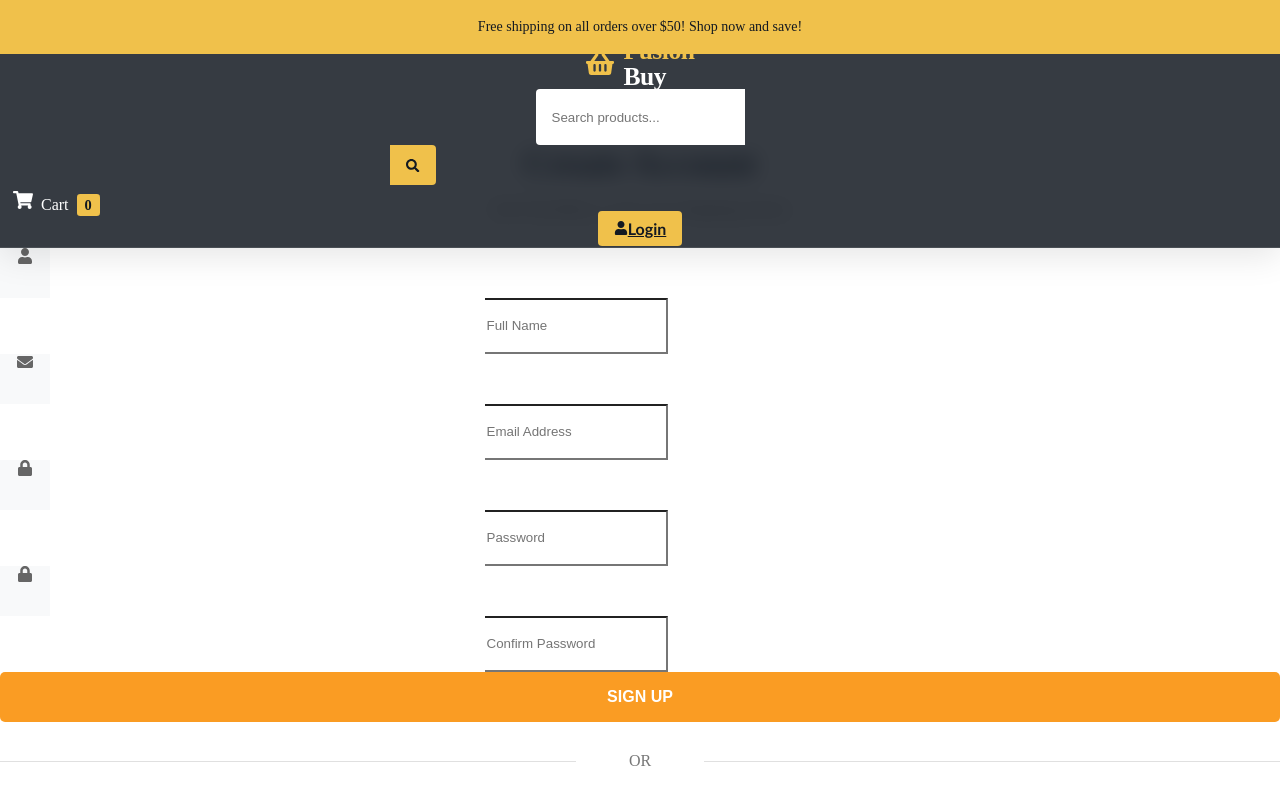
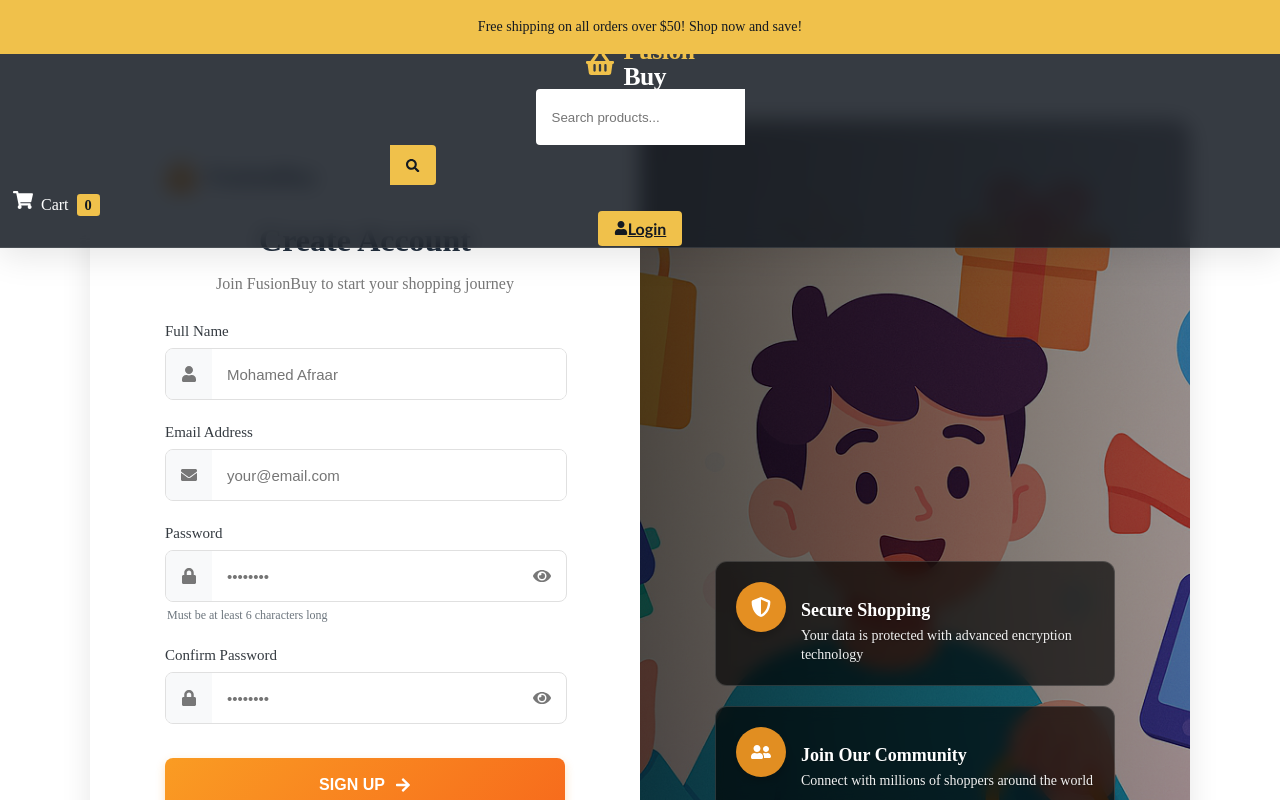
Before and after one commit to Afraar99/E-Commerce-Site, a React (Create React App) app in the folder frontend/: page /register in a window 1280 px wide. Built offline with nearby package versions, Linux system fonts and the light colour scheme; the HTML template or start-up script is replaced by a standard one.

Commit message:
feat: enhance Register page with password visibility toggle and improved styling

```diff
--- a/frontend/src/pages/Register.js
+++ b/frontend/src/pages/Register.js
@@ -12,24 +12,31 @@ import {
   FaShieldAlt,
   FaUserFriends,
   FaSignInAlt,
+  FaArrowRight,
+  FaEye,
+  FaEyeSlash,
 } from "react-icons/fa";
 
 export default function Register() {
-  const [user, setUser] = useState({
+  const [formData, setFormData] = useState({
     name: "",
     email: "",
     password: "",
     confirmPassword: "",
   });
+
+  const [showPassword, setShowPassword] = useState(false);
+  const [showConfirmPassword, setShowConfirmPassword] = useState(false);
   const [loading, setLoading] = useState(false);
   const navigate = useNavigate();
   const { register } = useContext(UserContext);
 
-  const { name, email, password, confirmPassword } = user;
+  const { name, email, password, confirmPassword } = formData;
 
-  function handleChange(e) {
-    setUser({ ...user, [e.target.name]: e.target.value });
-  }
+  const handleChange = (e) => {
+    const { name, value } = e.target;
+    setFormData({ ...formData, [name]: value });
+  };
 
   async function handleSubmit(e) {
     e.preventDefault();
@@ -41,7 +48,11 @@ export default function Register() {
 
     setLoading(true);
 
-    const result = await register({ name, email, password });
+    const result = await register({
+      name,
+      email,
+      password,
+    });
 
     setLoading(false);
 
@@ -53,35 +64,43 @@ export default function Register() {
     }
   }
 
+  const togglePasswordVisibility = () => {
+    setShowPassword(!showPassword);
+  };
+
+  const toggleConfirmPasswordVisibility = () => {
+    setShowConfirmPassword(!showConfirmPassword);
+  };
+
   return (
-    <div className="login-page-wrapper">
-      <div className="login-container">
-        {/* Left side - Registration Form */}
-        <div className="login-form-side">
-          <div className="login-form-wrapper">
-            <div className="login-logo">
-              <FaShoppingBag className="login-logo-icon" />
+    <div className="auth-container">
+      <div className="auth-wrapper">
+        <div className="auth-side auth-form-side">
+          <div className="auth-form-wrapper">
+            <div className="auth-logo">
+              <FaShoppingBag className="auth-logo-icon" />
               <span>FusionBuy</span>
             </div>
 
-            <h1 className="login-title">Create Account</h1>
-            <p className="login-subtitle">
+            <h1 className="auth-title">Create Account</h1>
+            <p className="auth-subtitle">
               Join FusionBuy to start your shopping journey
             </p>
 
-            <form onSubmit={handleSubmit}>
+            <form onSubmit={handleSubmit} className="auth-form">
               <div className="form-group">
-                <div className="input-group">
-                  <div className="input-group-prepend">
-                    <span className="input-group-text">
-                      <FaUser />
-                    </span>
+                <label htmlFor="name_field" className="form-label">
+                  Full Name
+                </label>
+                <div className="input-with-icon">
+                  <div className="input-icon-wrapper">
+                    <FaUser className="input-icon" />
                   </div>
                   <input
                     type="text"
                     id="name_field"
                     className="form-control"
-                    placeholder="Full Name"
+                    placeholder="Mohamed Afraar"
                     name="name"
                     value={name}
                     onChange={handleChange}
@@ -91,17 +110,18 @@ export default function Register() {
               </div>
 
               <div className="form-group">
-                <div className="input-group">
-                  <div className="input-group-prepend">
-                    <span className="input-group-text">
-                      <FaEnvelope />
-                    </span>
+                <label htmlFor="email_field" className="form-label">
+                  Email Address
+                </label>
+                <div className="input-with-icon">
+                  <div className="input-icon-wrapper">
+                    <FaEnvelope className="input-icon" />
                   </div>
                   <input
                     type="email"
                     id="email_field"
                     className="form-control"
-                    placeholder="Email Address"
+                    placeholder="your@email.com"
                     name="email"
                     value={email}
                     onChange={handleChange}
@@ -111,56 +131,101 @@ export default function Register() {
               </div>
 
               <div className="form-group">
-                <div className="input-group">
-                  <div className="input-group-prepend">
-                    <span className="input-group-text">
-                      <FaLock />
-                    </span>
+                <label htmlFor="password_field" className="form-label">
+                  Password
+                </label>
+                <div className="input-with-icon">
+                  <div className="input-icon-wrapper">
+                    <FaLock className="input-icon" />
                   </div>
                   <input
-                    type="password"
+                    type={showPassword ? "text" : "password"}
                     id="password_field"
                     className="form-control"
-                    placeholder="Password"
+                    placeholder="••••••••"
                     name="password"
                     value={password}
                     onChange={handleChange}
                     required
                     minLength="6"
                   />
+                  <button
+                    type="button"
+                    className="password-toggle"
+                    onClick={togglePasswordVisibility}
+                    tabIndex="-1"
+                    aria-label={
+                      showPassword ? "Hide password" : "Show password"
+                    }
+                  >
+                    {showPassword ? (
+                      <FaEyeSlash className="password-toggle-icon" />
+                    ) : (
+                      <FaEye className="password-toggle-icon" />
+                    )}
+                  </button>
                 </div>
+                <small className="password-hint">
+                  Must be at least 6 characters long
+                </small>
               </div>
 
               <div className="form-group">
-                <div className="input-group">
-                  <div className="input-group-prepend">
-                    <span className="input-group-text">
-                      <FaLock />
-                    </span>
+                <label htmlFor="confirm_password_field" className="form-label">
+                  Confirm Password
+                </label>
+                <div className="input-with-icon">
+                  <div className="input-icon-wrapper">
+                    <FaLock className="input-icon" />
                   </div>
                   <input
-                    type="password"
+                    type={showConfirmPassword ? "text" : "password"}
                     id="confirm_password_field"
                     className="form-control"
-                    placeholder="Confirm Password"
+                    placeholder="••••••••"
                     name="confirmPassword"
                     value={confirmPassword}
                     onChange={handleChange}
                     required
                   />
+                  <button
+                    type="button"
+                    className="password-toggle"
+                    onClick={toggleConfirmPasswordVisibility}
+                    tabIndex="-1"
+                    aria-label={
+                      showConfirmPassword ? "Hide password" : "Show password"
+                    }
+                  >
+                    {showConfirmPassword ? (
+                      <FaEyeSlash className="password-toggle-icon" />
+                    ) : (
+                      <FaEye className="password-toggle-icon" />
+                    )}
+                  </button>
                 </div>
               </div>
 
               <button
                 id="register_button"
                 type="submit"
-                className="btn login-btn"
+                className="btn auth-btn"
                 disabled={loading}
               >
-                {loading ? "Creating Account..." : "SIGN UP"}
+                {loading ? (
+                  <div className="auth-btn-content">
+                    <span className="auth-btn-loader"></span>
+                    <span>Creating Account...</span>
+                  </div>
+                ) : (
+                  <div className="auth-btn-content">
+                    <span>SIGN UP</span>
+                    <FaArrowRight className="auth-btn-icon" />
+                  </div>
+                )}
               </button>
 
-              <div className="login-separator">
+              <div className="auth-separator">
                 <span>OR</span>
               </div>
 
@@ -185,16 +250,15 @@ export default function Register() {
           </div>
         </div>
 
-        {/* Right side - Promotional Image */}
         <div
-          className="login-image-side"
+          className="auth-side auth-image-side"
           style={{
-            backgroundImage: `url(${process.env.PUBLIC_URL}/images/register-bg.png)`,
+            backgroundImage: `linear-gradient(to right, rgba(0, 0, 0, 0.7), rgba(0, 0, 0, 0.4)), url(${process.env.PUBLIC_URL}/images/register-bg.png)`,
             backgroundSize: "cover",
             backgroundPosition: "center",
           }}
         >
-          <div className="login-benefits">
+          <div className="auth-benefits register-benefits">
             <div className="benefit-item">
               <div className="benefit-icon">
                 <FaShieldAlt />
```
